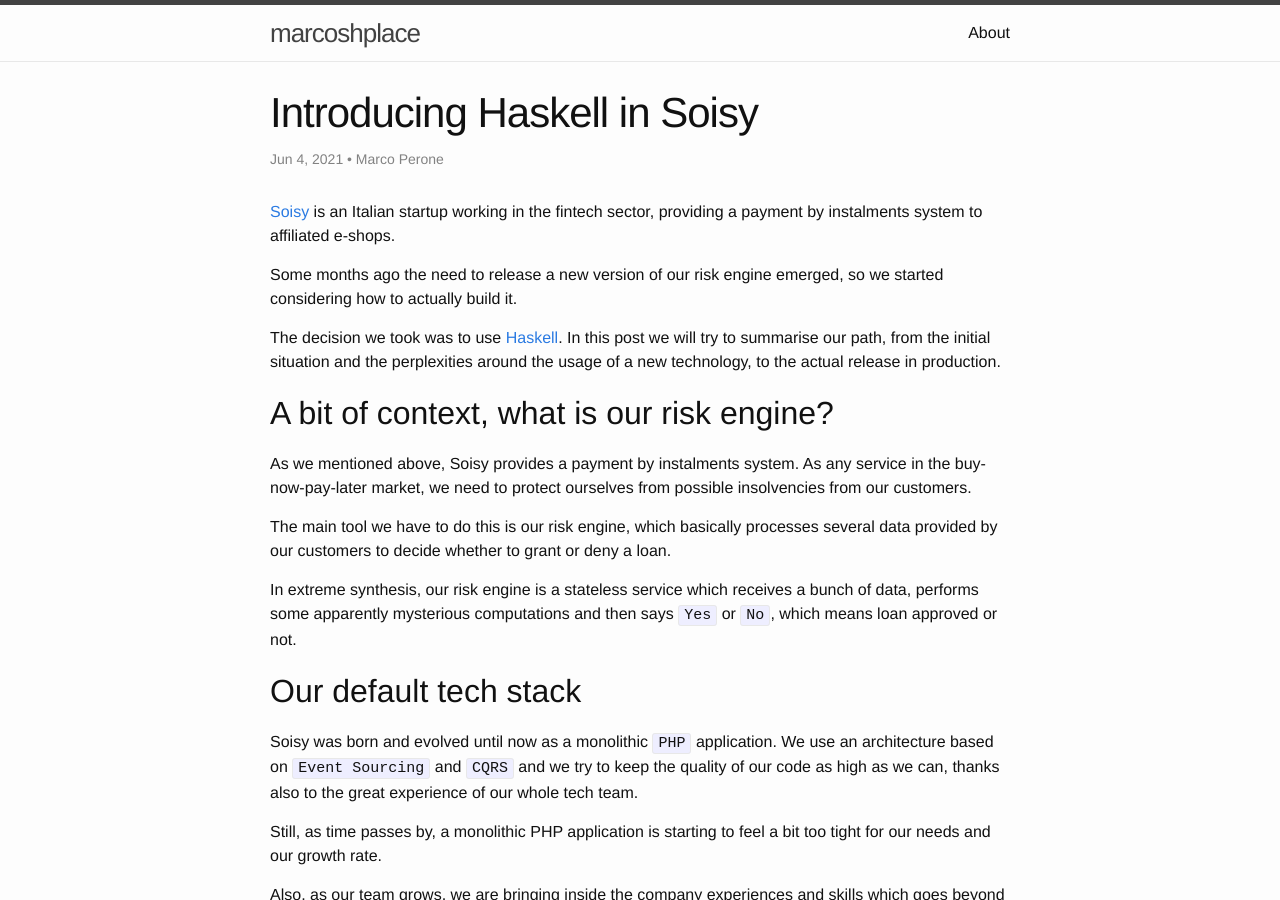
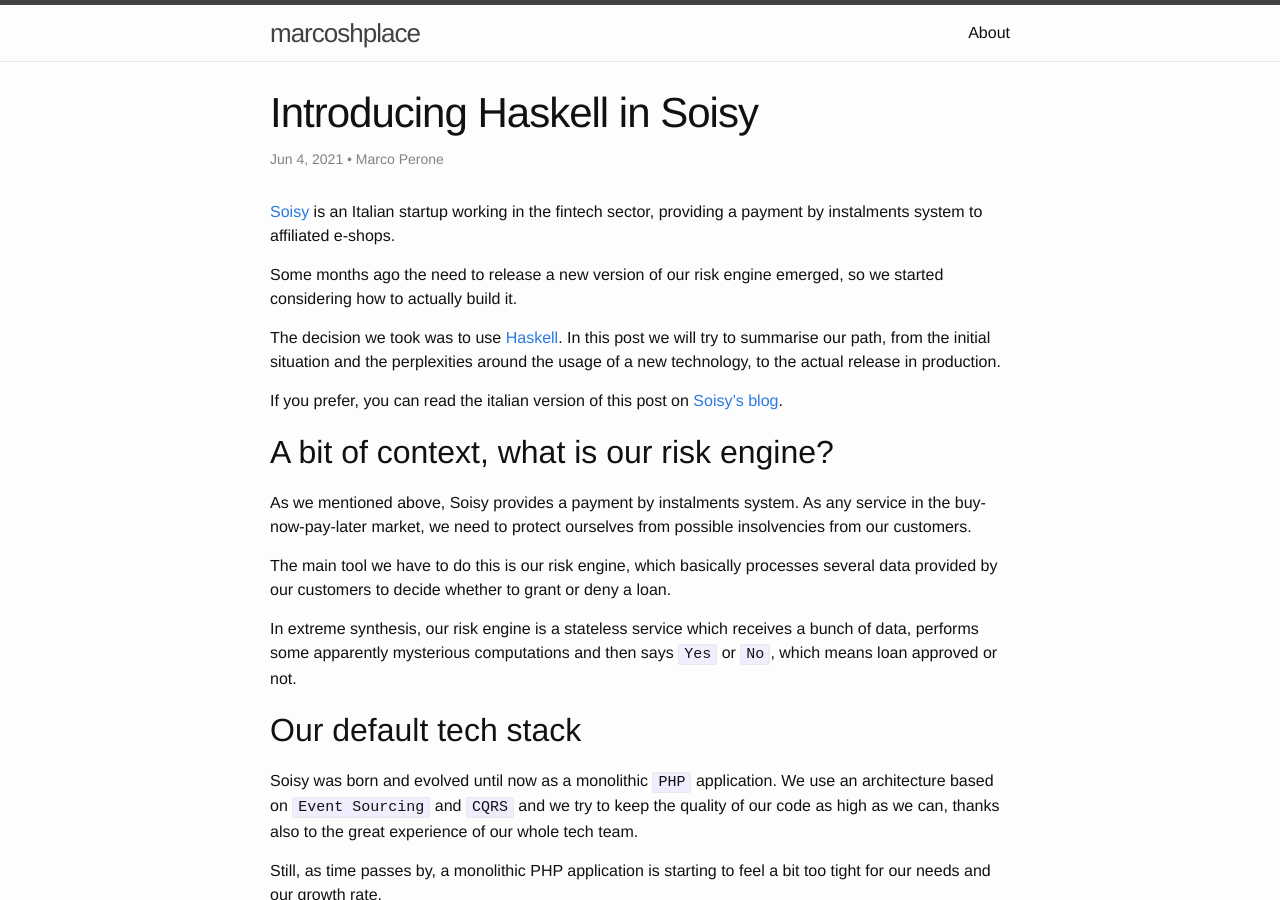
Before and after one commit to marcosh/marcosh.github.io, a Jekyll site: the page built from _posts/2021-06-04-introducing-haskell-in-soisy.markdown, in a window 1280 px wide and 900 px high. Built offline with Jekyll 4.4.1, drawn with Linux system fonts in a browser that asks for light colours; nearby versions of some CDN libraries; comment, search, counter and statistics services are not loaded.

Commit message:
link italian version on Soisy's blog

```diff
--- a/_posts/2021-06-04-introducing-haskell-in-soisy.markdown
+++ b/_posts/2021-06-04-introducing-haskell-in-soisy.markdown
@@ -17,6 +17,8 @@
 Some months ago the need to release a new version of our risk engine emerged, so we started considering how to actually build it.
 
 The decision we took was to use [Haskell](https://www.haskell.org/). In this post we will try to summarise our path, from the initial situation and the perplexities around the usage of a new technology, to the actual release in production.
+
+If you prefer, you can read the italian version of this post on [Soisy's blog](https://www.soisy.it/introduzione-haskell-stack-tecnologico/).
 
 ## A bit of context, what is our risk engine?
 
```
